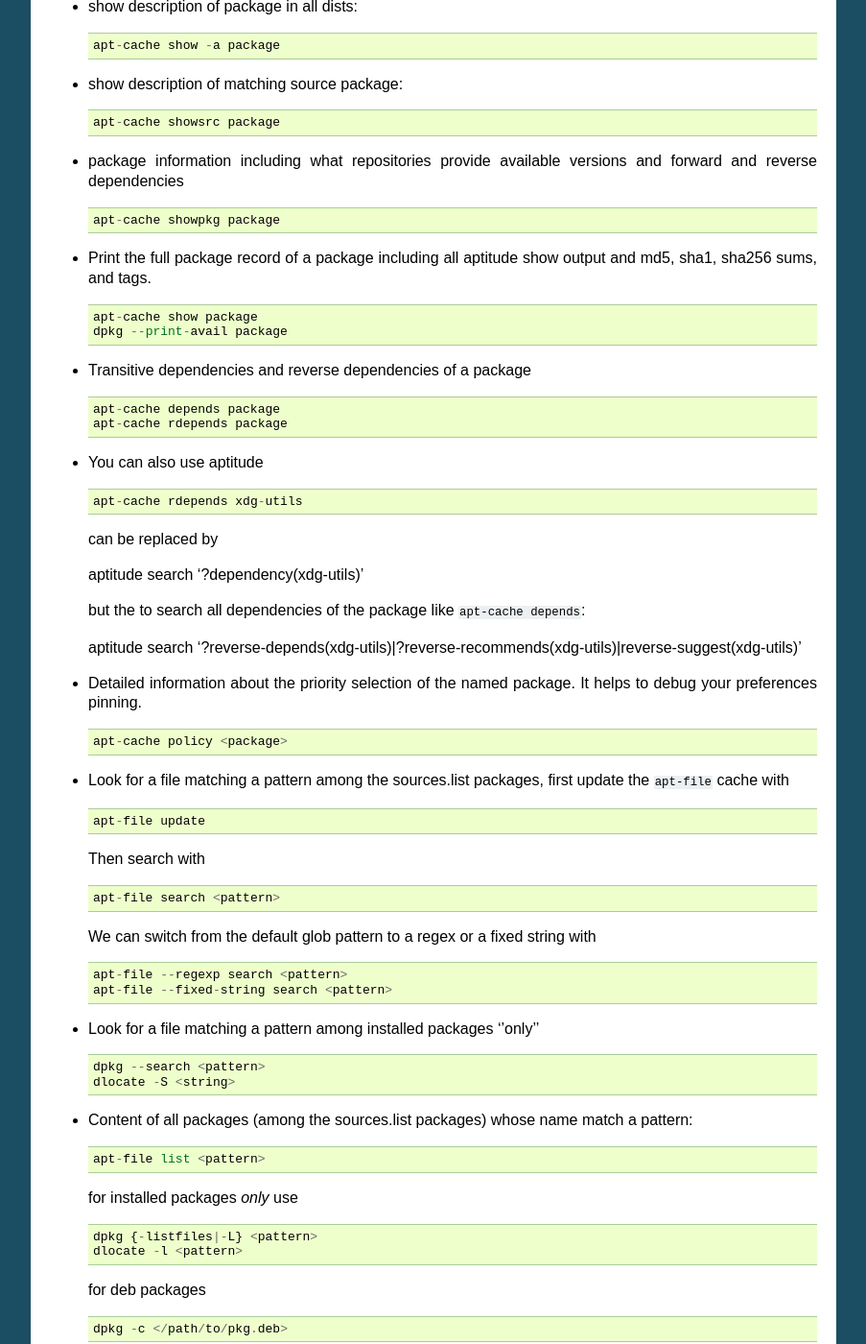
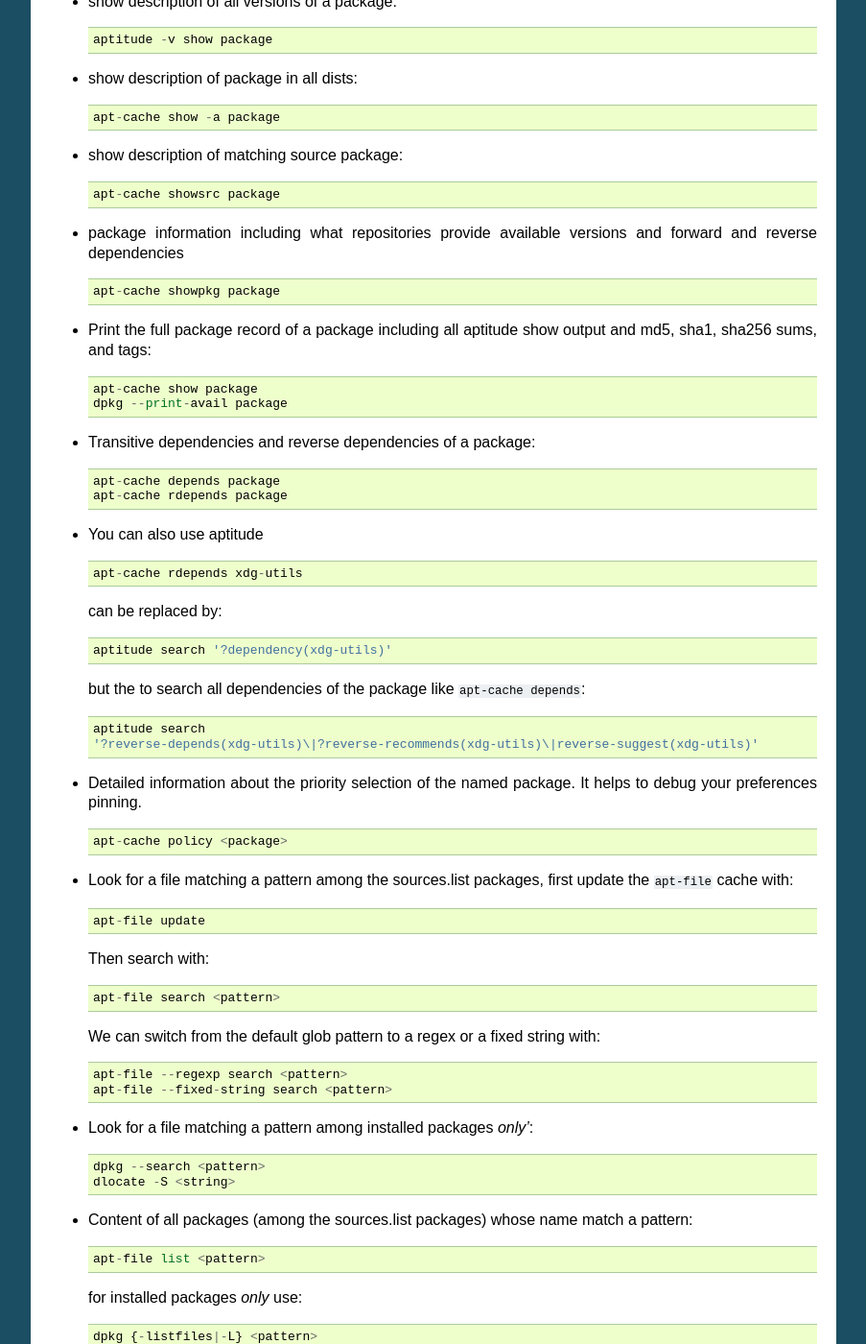
Before and after one commit to marczz/unix_memo, a Sphinx documentation site: the page built from source/debian_package_memo.rst, in a window 1280 px wide and 1400 px high, scrolled down 6304 px. Shown: the whole window at 96% size, without its empty margins (198-1101 px from the left). Built offline with Sphinx 7.4.7, drawn with Linux system fonts in a browser that asks for light colours; the version number could not be read and is left out; some of the changed text lies outside the part shown.

Commit message:
source/debian_package_memo.rst: syntax fix
-    and added few commands.

```diff
--- a/source/debian_package_memo.rst
+++ b/source/debian_package_memo.rst
@@ -260,60 +260,54 @@
 ---------------------------
 
 -   update cache and check for broken packages
-
     ::
 
         apt-get   check
 
 -   search package from text description:
-
     ::
 
         apt-cache search  pattern
 
-    or
-
-    ::
+    or ::
 
         aptitude search foo
 
 -   Search all manually installed packages (~i: installed, !~M not
     automatic)
-
     ::
 
         aptitude search '~i!~M'
 
 -   Search all packages with tag hardware::input:keyboard
-
     ::
 
         aptitude search ~Ghardware::input:keyboard
 
 -   Search all packages whose description contains the word "switcher"
-
     ::
 
         aptitude search ~dswitcher
 
 -   Search all installed packages that contains "firewall" in
     description.
-
     ::
 
         aptitude search '~dfirewall~i'
 
 -   Search all package installed from an other archive than debian
-
     ::
 
         aptitude search '!~Odebian'~i
 
 -   Search or show all packages of priority *standard* (priority must be
-    extra, important, optional, required, or standard. ) :sub:`~`
-    aptitude search '?priority(standard)' aptitude search '~p standard'
-    aptitude show "?priority(standard)" aptitude show '~p standard'
-    :sub:`~`
+    extra, important, optional, required, or standard. )
+    ::
+
+        aptitude search '?priority(standard)'
+        aptitude search '~p standard'
+        aptitude show '?priority(standard)'
+        aptitude show '~p standard'
 
 -   search patterns description is in
     `Debian Reference: The aptitude regex formula
@@ -377,14 +369,13 @@
 
          aptitude show -t archive package
 
--    show the installed version of a package
-
+-    show the installed version of a package:
      ::
 
          apt-show-versions -p package
          apt-show-versions -r regex
 
--    show all versions in archives
+-    show all versions in archives:
 
      ::
 
@@ -410,72 +401,65 @@
 
 -    package information including what repositories provide available
      versions and forward and reverse dependencies
-
      ::
 
          apt-cache showpkg package
 
 -    Print the full package record of a package including all aptitude
-     show output and md5, sha1, sha256 sums, and tags.
-
+     show output and md5, sha1, sha256 sums, and tags:
      ::
 
          apt-cache show package
          dpkg --print-avail package
 
--    Transitive dependencies and reverse dependencies of a package
-
+-    Transitive dependencies and reverse dependencies of a package:
      ::
 
          apt-cache depends package
          apt-cache rdepends package
 
 -    You can also use aptitude
-
      ::
 
          apt-cache rdepends xdg-utils
 
-     can be replaced by
+     can be replaced by:
+     ::
 
-     aptitude search '?dependency(xdg-utils)'
+         aptitude search '?dependency(xdg-utils)'
 
      but the to search all dependencies of the package like
      ``apt-cache depends``:
+     ::
 
-     aptitude search
-     '?reverse-depends(xdg-utils)\|?reverse-recommends(xdg-utils)\|reverse-suggest(xdg-utils)'
+         aptitude search
+         '?reverse-depends(xdg-utils)\|?reverse-recommends(xdg-utils)\|reverse-suggest(xdg-utils)'
 
 -    Detailed information about the priority selection of the named
      package. It helps to debug your preferences pinning.
-
      ::
 
          apt-cache policy <package>
 
 -    Look for a file matching a pattern among the sources.list packages,
-     first update the ``apt-file`` cache with
-
+     first update the ``apt-file`` cache with:
      ::
 
          apt-file update
 
-     Then search with
-
+     Then search with:
      ::
 
          apt-file search <pattern>
 
      We can switch from the default glob pattern to a regex or a fixed
-     string with
-
+     string with:
      ::
 
          apt-file --regexp search <pattern>
          apt-file --fixed-string search <pattern>
 
--    Look for a file matching a pattern among installed packages ''only''
-
+-    Look for a file matching a pattern among installed packages *only'*:
      ::
 
          dpkg --search <pattern>
@@ -483,47 +467,40 @@
 
 -    Content of all packages (among the sources.list packages) whose name
      match a pattern:
-
      ::
 
          apt-file list <pattern>
 
-     for installed packages *only* use
-
+     for installed packages *only* use:
      ::
 
          dpkg {-listfiles|-L} <pattern>
          dlocate -l <pattern>
 
-     for deb packages
-
+     for deb package files:
      ::
 
          dpkg -c </path/to/pkg.deb>
 
--    Dependencies and reverse dependencies of a package
-
+-    Dependencies and reverse dependencies of a package:
      ::
 
          apt-cache depends pkg(s)
          apt-cache rdepends pkg(s)
 
--    how many packages you have from testing
-
+-    how many packages you have from testing:
      ::
 
          apt-show-versions | fgrep /testing | wc
 
--    list of upgradeable packages (''including upgrades not in
-     preferences''):
-
+-    list of upgradeable packages *including upgrades not in
+     preferences*:
      ::
 
          apt-show-versions -u
 
 -    upgrade all unstable packages to their newest versions
-     (''dangerous''):
-
+     *(dangerous)*:
      ::
 
          aptitude install `apt-show-versions -u -b | fgrep /unstable`
```
Also changed, not shown: other parts of source/debian_package_memo.rst (+5 -7 lines).
